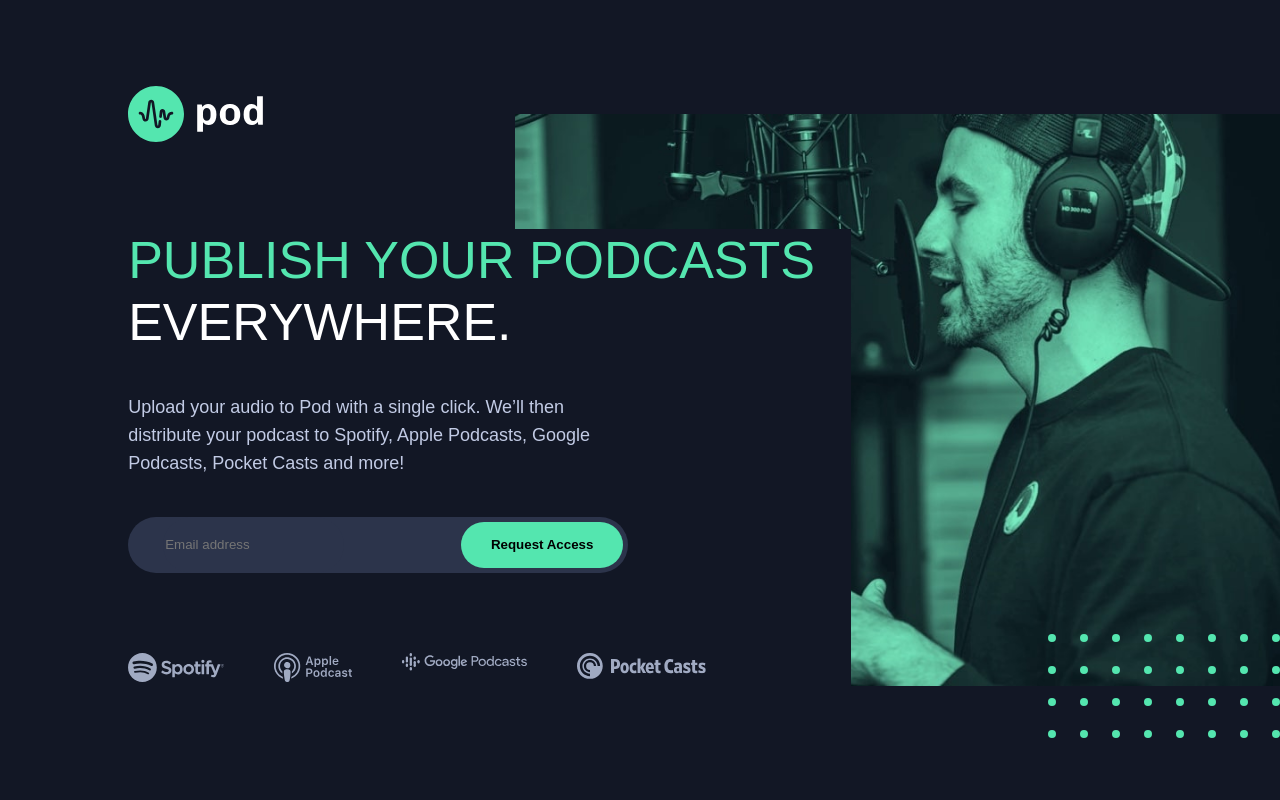
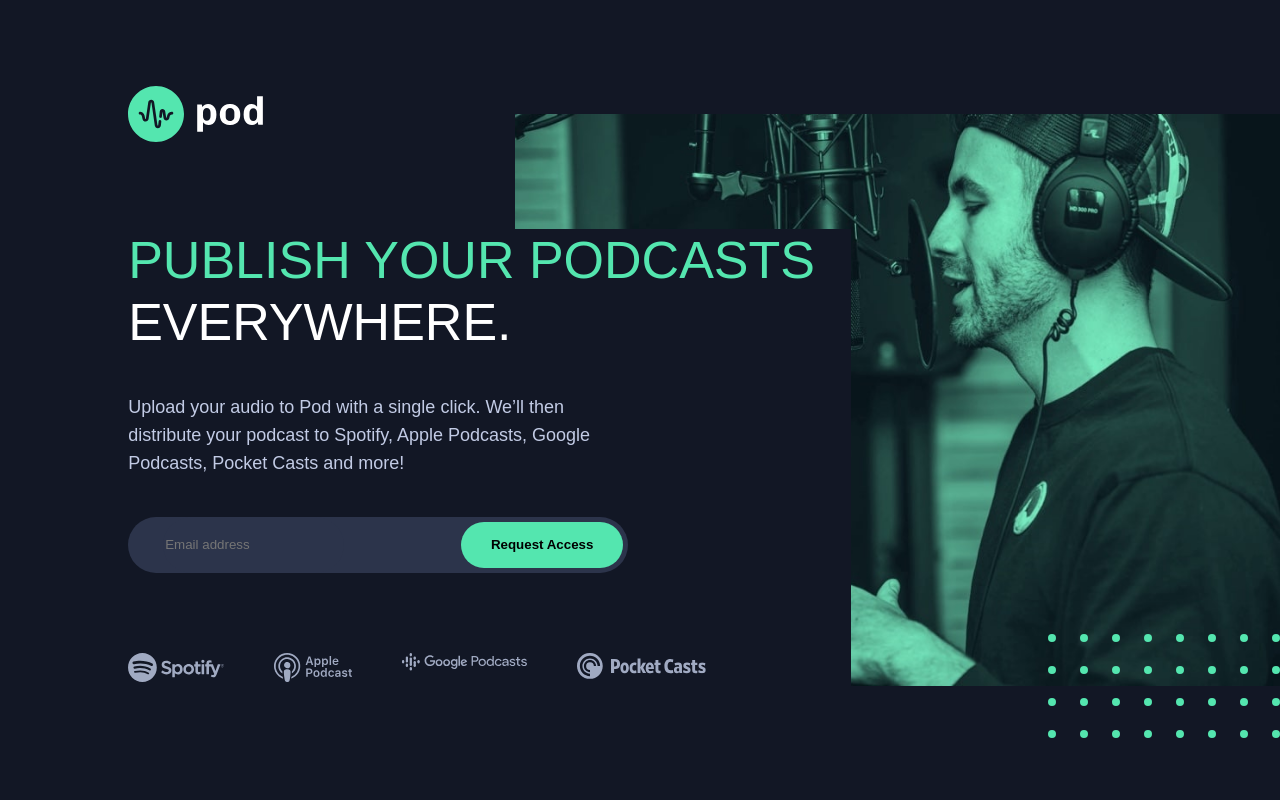
Before and after one commit to vanjavelickov/landing-page, a plain HTML site: page index.html in a window 1280 px wide. Drawn offline with Linux system fonts and the light colour scheme; a web font is replaced by a local one.

Commit message:
adding fill parent to the image

```diff
--- a/index.html
+++ b/index.html
@@ -15,8 +15,8 @@
 
 <body>
     <div class="container fill-parent">
-        <div class="item-2">
-            <img id="host" src="assets/desktop/image-host.jpg" alt="Host" />
+        <div class="item-2 fill-parent">
+            <img id="host" class="fill-parent" src="assets/desktop/image-host.jpg" alt="Host" />
         </div>
         <div class="item-1"> <img src="assets/desktop/logo.svg" alt="Logo" /></div>
         <div class="item-3">
```
